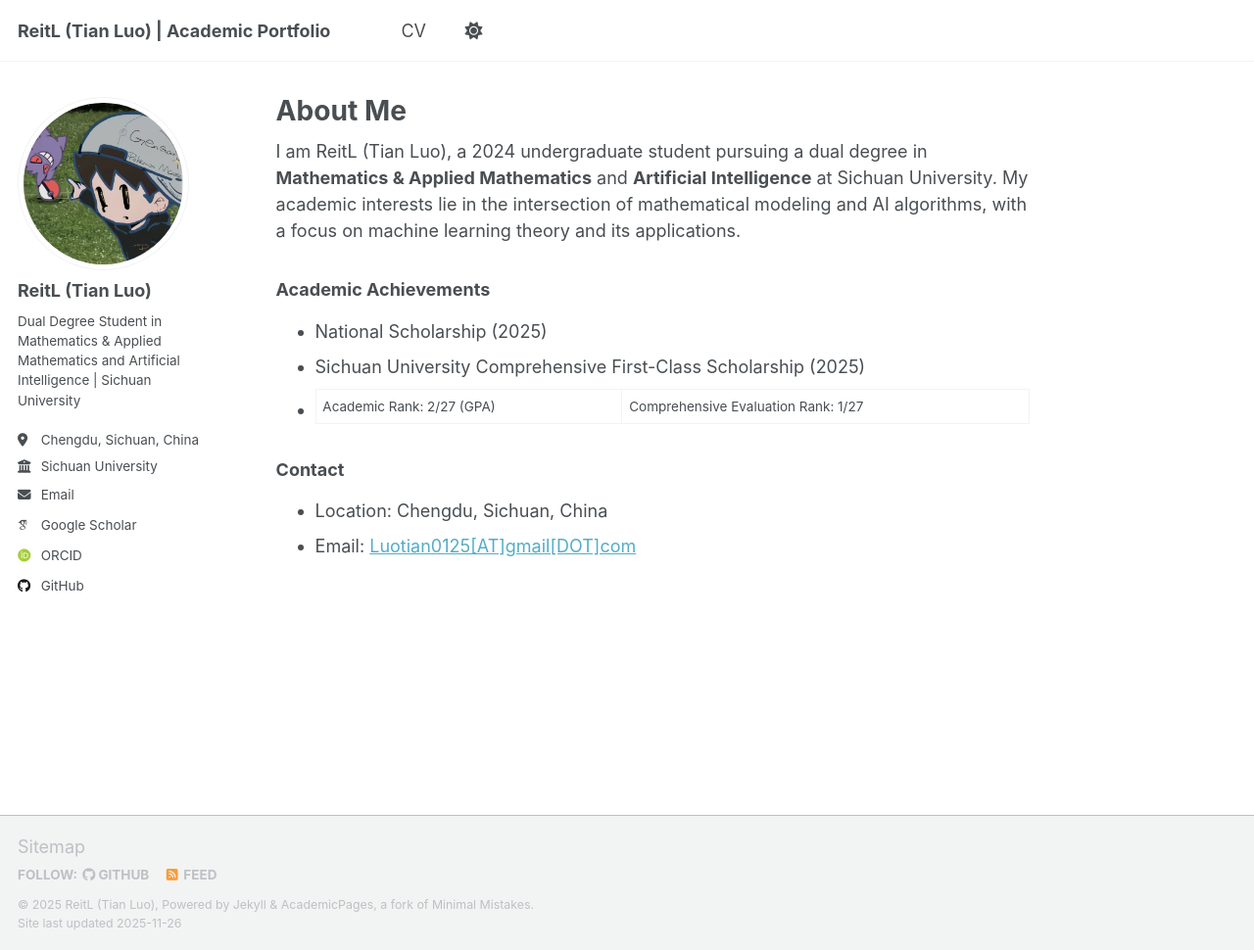
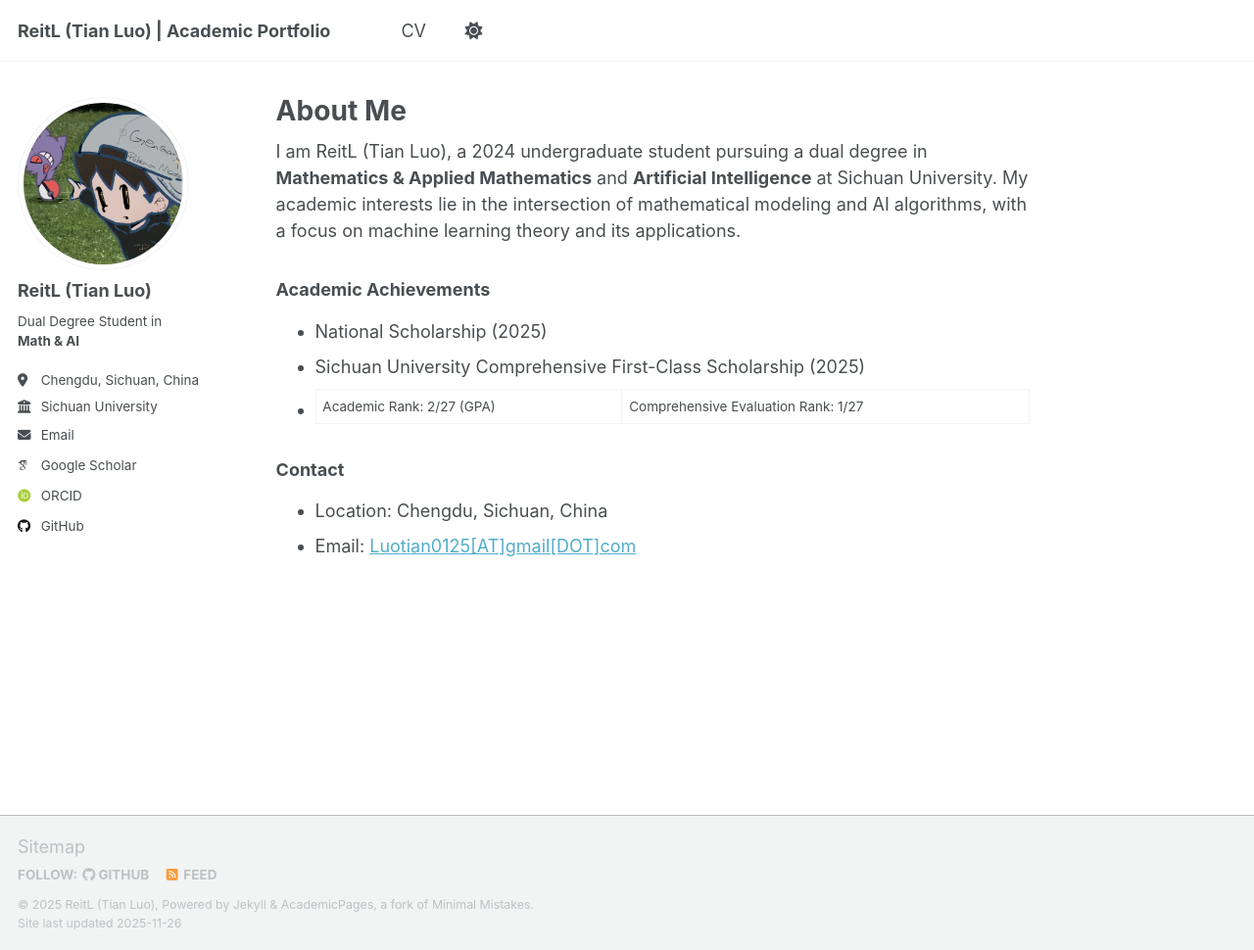
Before and after one commit to Ltier125/Ltier125.github.io, a Jekyll site: the page built from _pages/about.md, in a window 1280 px wide and 970 px high. Shown: the whole window at 98% size. Built offline with Jekyll 4.4.1, drawn with Linux system fonts in a browser that asks for light colours; some web fonts are replaced; a script that is not in the unit is left out; part of the change alters nothing that is shown.

Commit message:
Update _config.yml

```diff
--- a/_config.yml
+++ b/_config.yml
@@ -18,28 +18,40 @@ baseurl                  : ""  # 根域名部署，子路径为空
 repository               : "Ltier125/Ltier125.github.io"  # 你的仓库地址，确保部署权限适配
 
 # Site Author (头像路径+个人信息最终版)
+#author:
+#  avatar           : "https://Ltier125.github.io/images/Pokemon.png"
+#  name             : "ReitL (Tian Luo)"
+#  bio              : "Dual Degree Student in Mathematics & Applied Mathematics and Artificial Intelligence | Sichuan University"
+#  location         : "Chengdu, Sichuan, China"
+#  employer         : "Sichuan University"
+#  email            : "luotian0125@gmail.com"  # 真实邮箱格式
+  # 学术平台链接（仅保留有效信息）
+#  github           : "Ltier125"  # 你的GitHub用户名
+#  linkedin         : ""  # 如有，填写用户名（如 "tian-luo-123"）
+#  # Academic websites
+#  academia         :
+#  arxiv            :
+#  googlescholar    : "https://scholar.google.com/citations?user=PS_CX0AAAAAJ"  # 你的谷歌学术链接
+#  inspire-hep      :
+#  impactstory      :
+# orcid            : "https://orcid.org/1234-5678-9101-1121"  # 替换为你的真实ORCID（无则删除）
+# semantic         :
+#  pubmed           :  # 已删除无效链接
+#  researchgate     :
+#  scopus           :
+# Site Author
 author:
   avatar           : "https://Ltier125.github.io/images/Pokemon.png"
   name             : "ReitL (Tian Luo)"
-  bio              : "Dual Degree Student in Mathematics & Applied Mathematics and Artificial Intelligence | Sichuan University"
+  # 优化排版：使用简写 + <br>换行，加粗专业名称，视觉更清晰
+  bio              : "Dual Degree Student in<br><b>Math & AI</b>"
   location         : "Chengdu, Sichuan, China"
+  # 将大学单独放在这里，模板会自动分行显示
   employer         : "Sichuan University"
-  email            : "luotian0125@gmail.com"  # 真实邮箱格式
-  # 学术平台链接（仅保留有效信息）
-  github           : "Ltier125"  # 你的GitHub用户名
-  linkedin         : ""  # 如有，填写用户名（如 "tian-luo-123"）
-  # Academic websites
-  academia         :
-  arxiv            :
-  googlescholar    : "https://scholar.google.com/citations?user=PS_CX0AAAAAJ"  # 你的谷歌学术链接
-  inspire-hep      :
-  impactstory      :
-  orcid            : "https://orcid.org/1234-5678-9101-1121"  # 替换为你的真实ORCID（无则删除）
-  semantic         :
-  pubmed           :  # 已删除无效链接
-  researchgate     :
-  scopus           :
-
+  email            : "luotian0125@gmail.com"
+  github           : "Ltier125"
+  googlescholar    : "https://scholar.google.com/citations?user=PS_CX0AAAAAJ"
+  orcid            : "https://orcid.org/1234-5678-9101-1121"
   # Repositories and software development
   bitbucket        :
   codepen          :
```
